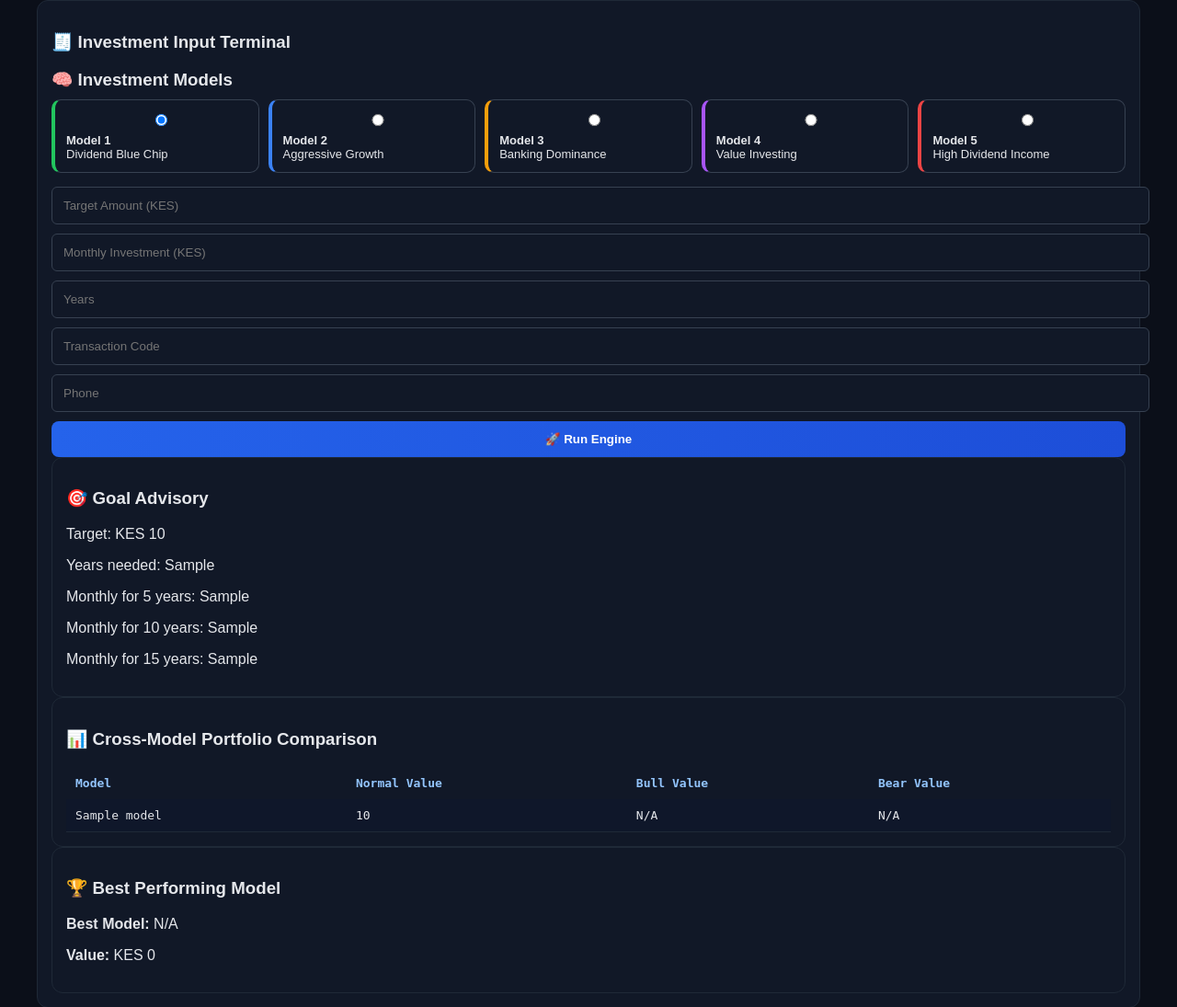
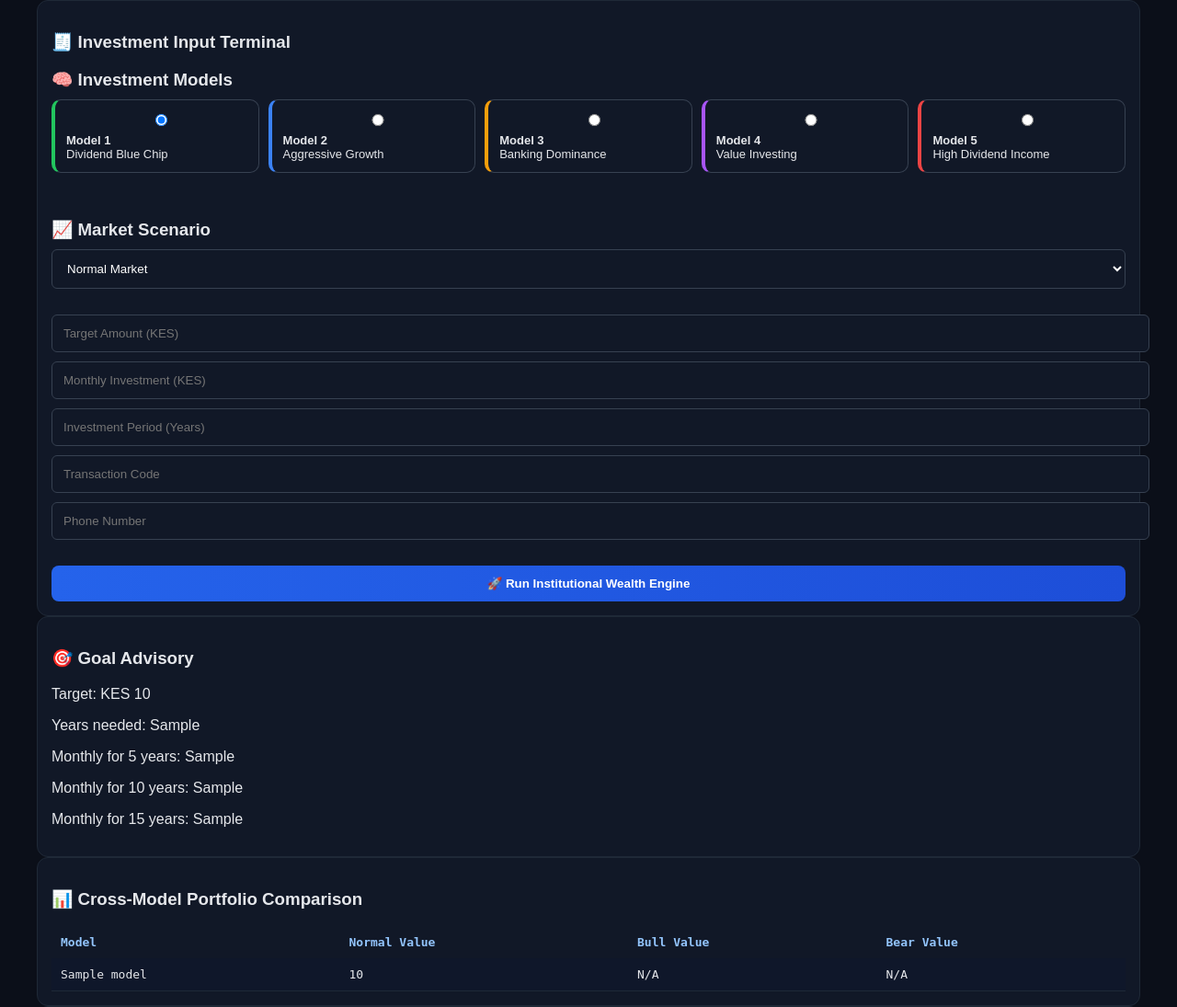
Before and after one commit to joshuawasike/nse-investment-app-v1, a Python web app: template templates/investment_terminal.html in a window 1280 px wide. Shown: the part 752-1847 px from the top of the page at 92% size. Run offline with Jinja, Linux system fonts and the light colour scheme; the template is opened without the code that fills it: most values are stand-ins (such as "Sample title", 1, 10 or a date in 2020).

Commit message:
Update investment_terminal.html

```diff
--- a/templates/investment_terminal.html
+++ b/templates/investment_terminal.html
@@ -244,57 +244,141 @@ KES 18,000/year
 
 <!-- ================= FORM ================= -->
 <div class="card">
+
 <h3>🧾 Investment Input Terminal</h3>
 
-<form method="POST" class="form-box">
+<form
+    action="{{ url_for('run_simulation') }}"
+    method="POST"
+    class="form-box">
 
     <!-- ================= MODELS ================= -->
-<h3 style="margin-bottom:10px;">🧠 Investment Models</h3>
+
+    <h3 style="margin-bottom:10px;">
+        🧠 Investment Models
+    </h3>
 
     <div class="model-grid">
 
         <label class="model-card model1">
-        <input type="radio" name="model" value="dividend" checked>
+            <input
+                type="radio"
+                name="model"
+                value="dividend"
+                checked>
             <b>Model 1</b><br>
             Dividend Blue Chip
         </label>
 
         <label class="model-card model2">
-        <input type="radio" name="model" value="growth">
+            <input
+                type="radio"
+                name="model"
+                value="growth">
             <b>Model 2</b><br>
             Aggressive Growth
         </label>
 
         <label class="model-card model3">
-        <input type="radio" name="model" value="banking">
+            <input
+                type="radio"
+                name="model"
+                value="banking">
             <b>Model 3</b><br>
             Banking Dominance
         </label>
 
         <label class="model-card model4">
-        <input type="radio" name="model" value="value">
+            <input
+                type="radio"
+                name="model"
+                value="value">
             <b>Model 4</b><br>
             Value Investing
         </label>
 
         <label class="model-card model5">
-        <input type="radio" name="model" value="income">
+            <input
+                type="radio"
+                name="model"
+                value="income">
             <b>Model 5</b><br>
             High Dividend Income
         </label>
 
     </div>
 
+    <br>
+
+    <!-- ================= MARKET SCENARIO ================= -->
+
+    <h3 style="margin-bottom:10px;">
+        📈 Market Scenario
+    </h3>
+
+    <select
+        name="mode"
+        required>
+
+        <option value="normal" selected>
+            Normal Market
+        </option>
+
+        <option value="bull">
+            Bull Market
+        </option>
+
+        <option value="bear">
+            Bear Market
+        </option>
+
+    </select>
+
+    <br><br>
+
     <!-- ================= INPUTS ================= -->
-<input type="number" name="target_amount" placeholder="Target Amount (KES)">
-<input name="monthly" placeholder="Monthly Investment (KES)" required>
-<input name="years" placeholder="Years" required>
-<input name="transaction_code" placeholder="Transaction Code" required>
-<input name="phone" placeholder="Phone" required>
 
-<button type="submit">🚀 Run Engine</button>
+    <input
+        type="number"
+        name="target_amount"
+        placeholder="Target Amount (KES)"
+        required>
+
+    <input
+        type="number"
+        name="monthly"
+        placeholder="Monthly Investment (KES)"
+        required>
+
+    <input
+        type="number"
+        name="years"
+        placeholder="Investment Period (Years)"
+        required>
+
+    <input
+        type="text"
+        name="transaction_code"
+        placeholder="Transaction Code"
+        required>
+
+    <input
+        type="tel"
+        name="phone"
+        placeholder="Phone Number"
+        required>
+
+    <br><br>
+
+    <button type="submit">
+
+        🚀 Run Institutional Wealth Engine
+
+    </button>
 
 </form>
+
+</div>
 {% if goal_result %}
 <div class="card">
 <h3>🎯 Goal Advisory</h3>
```
Lines whose indentation alone changed are shown as unchanged.
